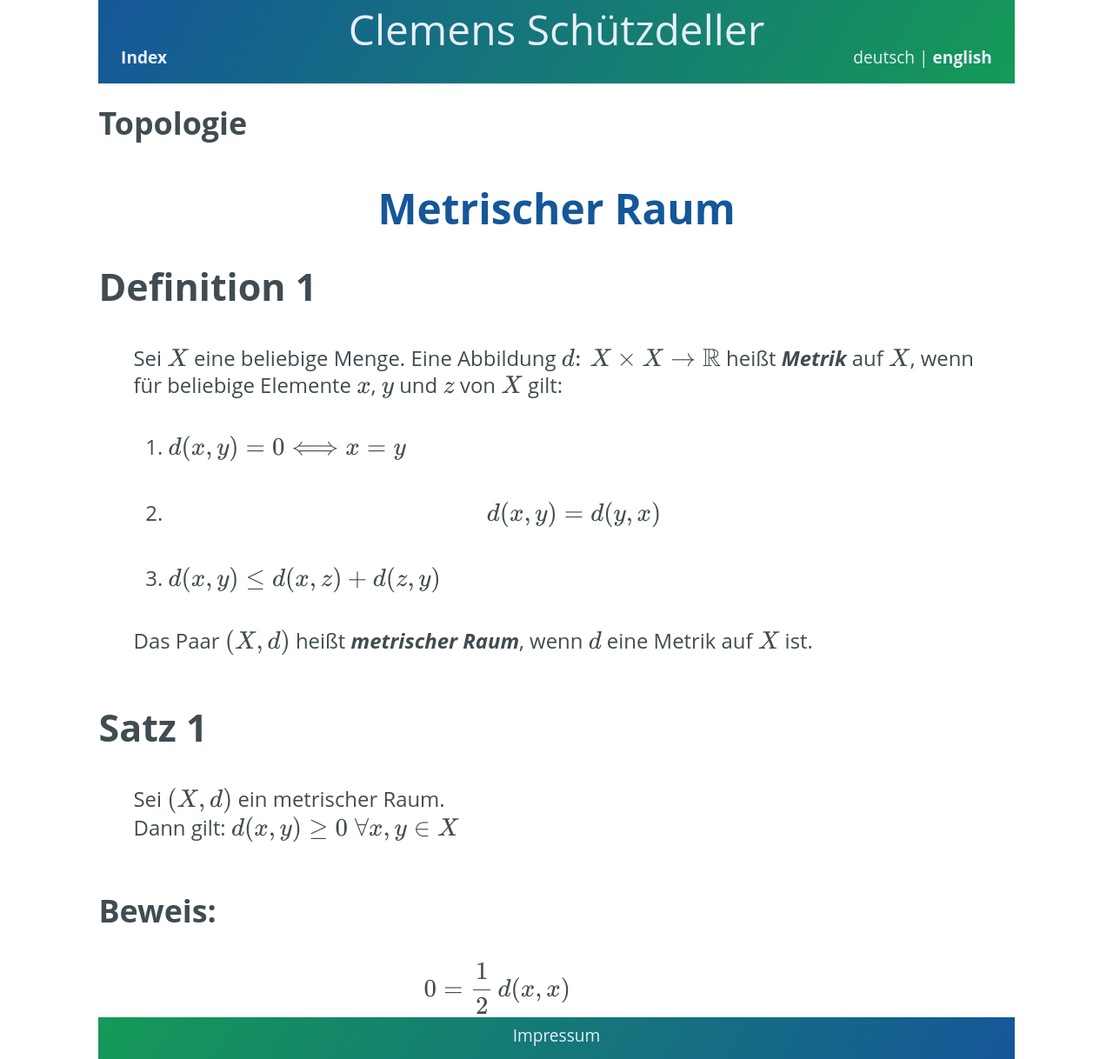
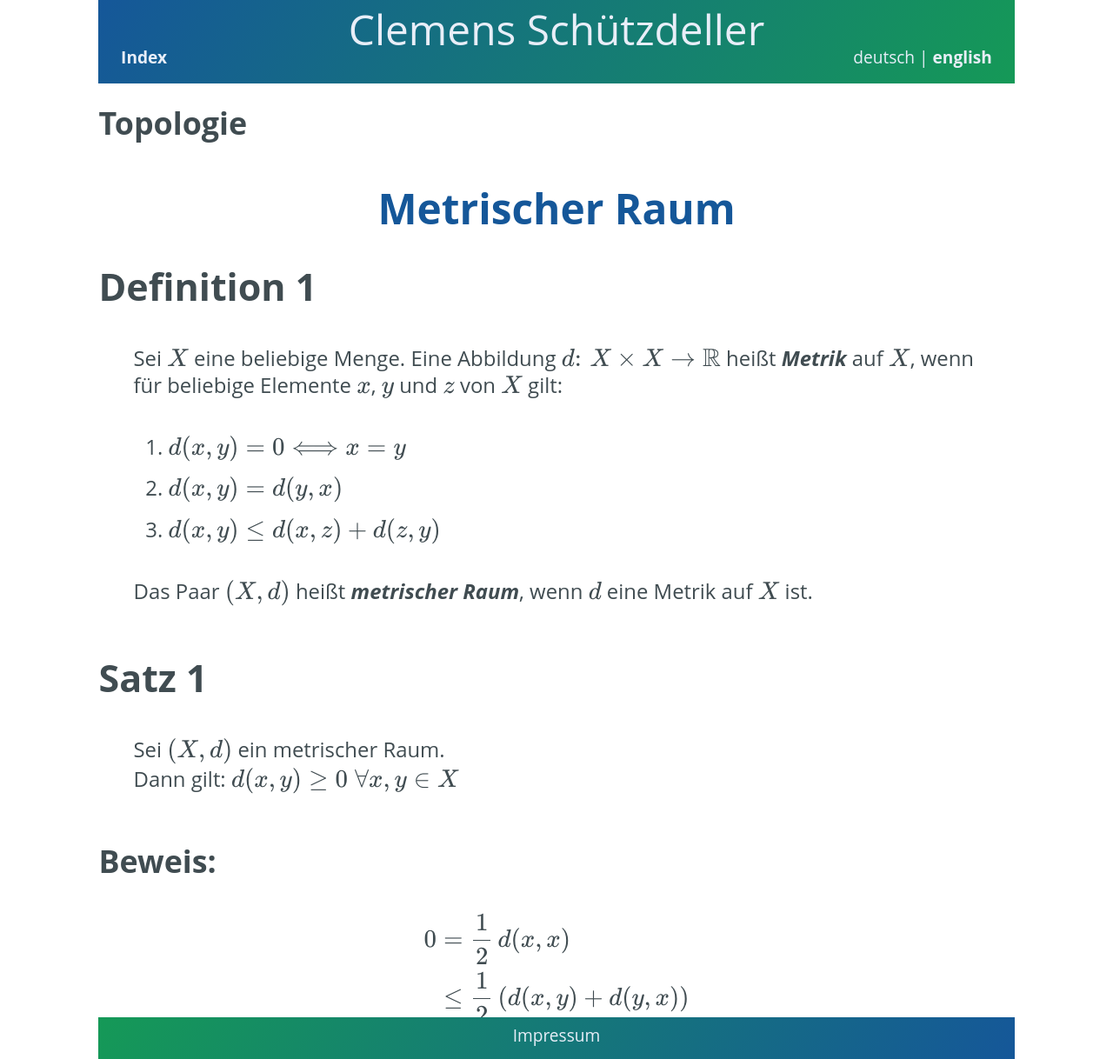
Before and after one commit to cs-LA/home, a Jekyll site: the page built from Topologie/MetrischerRaum.md, in a window 1280 px wide. Shown: the whole page at 87% size. Built offline with Jekyll 4.4.1, drawn with Linux system fonts in a browser that asks for light colours; our own code applies the rules of GitHub Pages for plain Markdown files.

Commit message:
Fix formatting of metric space definition

```diff
--- a/Topologie/MetrischerRaum.md
+++ b/Topologie/MetrischerRaum.md
@@ -7,7 +7,7 @@
 > Sei $X$ eine beliebige Menge. Eine Abbildung $d \colon \, X \times X \to \mathbb{R}$ heißt ***Metrik*** auf $X$, wenn für beliebige Elemente $x$, $y$ und $z$ von $X$ gilt:
 
 > 1. $d(x,y) = 0 \Longleftrightarrow x = y \tag{1}$
-> 2. $$d(x,y) = d(y,x) \label{2}$$
+> 2. $d(x,y) = d(y,x) \label{2}$
 > 3. $d(x,y) \leq d(x,z) + d(z,y) \tag{3}$
 
 > Das Paar $(X,d)$ heißt ***metrischer Raum***, wenn $d$ eine Metrik auf $X$ ist.
```
